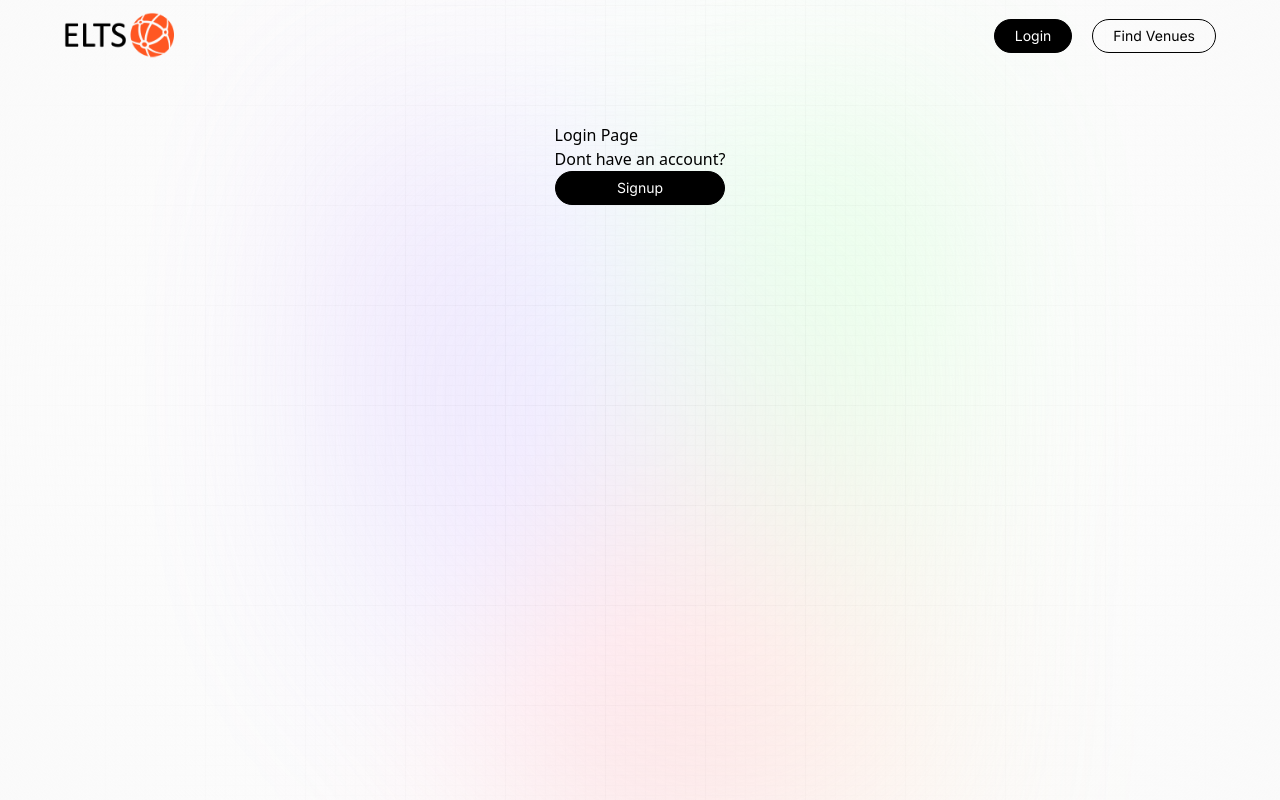
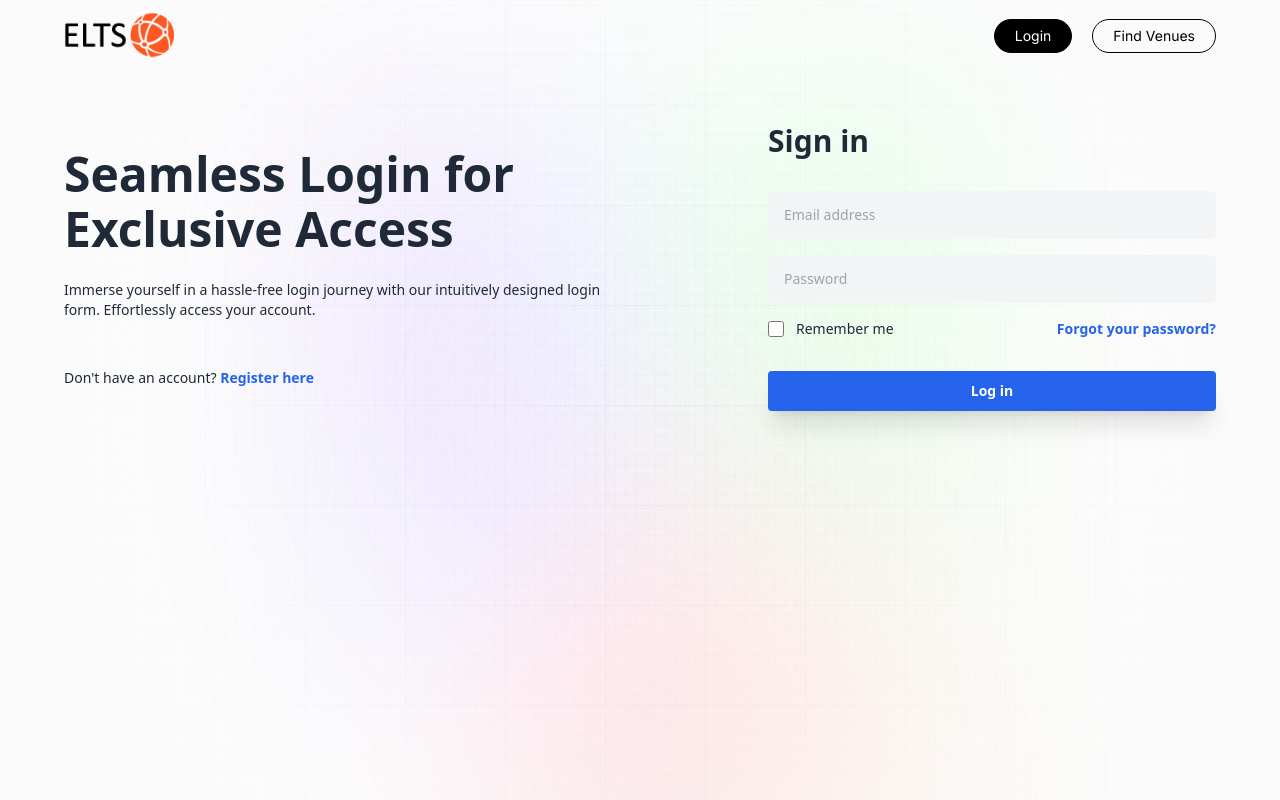
Before and after one commit to tombk556/GartenSpace24, a Next.js app: page /login in a window 1280 px wide. Built offline with nearby package versions, Linux system fonts and the light colour scheme.

Commit message:
added login

```diff
--- a/app/login/page.js
+++ b/app/login/page.js
@@ -1,16 +1,86 @@
-import React from "react";
+"use client";
 import Link from "next/link";
 
-const page = () => {
+export default function Page() {
   return (
-    <div className="">
-      Login Page
-      <p>Dont have an account?</p>
-      <Link href="/signup" className="black_btn">
-        Signup
-      </Link>
-    </div>
+        <div className="grid md:grid-cols-2 items-center gap-10 max-w-6xl w-full">
+          <div>
+            <h2 className="lg:text-5xl text-4xl font-extrabold lg:leading-[55px] text-gray-800">
+              Seamless Login for Exclusive Access
+            </h2>
+            <p className="text-sm mt-6 text-gray-800">
+              Immerse yourself in a hassle-free login journey with our
+              intuitively designed login form. Effortlessly access your account.
+            </p>
+            <p className="text-sm mt-12 text-gray-800">
+              Don't have an account?{" "}
+              <Link href="/register" className="text-blue-600 font-semibold hover:underline">
+                  Register here
+              </Link>
+            </p>
+          </div>
+
+          <form className="max-w-md md:ml-auto w-full">
+            <h3 className="text-gray-800 text-3xl font-extrabold mb-8">
+              Sign in
+            </h3>
+
+            <div className="space-y-4">
+              <div>
+                <input
+                  name="email"
+                  type="email"
+                  autoComplete="email"
+                  required
+                  className="bg-gray-100 w-full text-sm text-gray-800 px-4 py-3.5 rounded-md outline-blue-600 focus:bg-transparent"
+                  placeholder="Email address"
+                />
+              </div>
+              <div>
+                <input
+                  name="password"
+                  type="password"
+                  autoComplete="current-password"
+                  required
+                  className="bg-gray-100 w-full text-sm text-gray-800 px-4 py-3.5 rounded-md outline-blue-600 focus:bg-transparent"
+                  placeholder="Password"
+                />
+              </div>
+              <div className="flex flex-wrap items-center justify-between gap-4">
+                <div className="flex items-center">
+                  <input
+                    id="remember-me"
+                    name="remember-me"
+                    type="checkbox"
+                    className="h-4 w-4 text-blue-600 focus:ring-blue-500 border-gray-300 rounded"
+                  />
+                  <label
+                    htmlFor="remember-me"
+                    className="ml-3 block text-sm text-gray-800"
+                  >
+                    Remember me
+                  </label>
+                </div>
+                <div className="text-sm">
+                  <Link
+                    href="/forgot-password"
+                    className="text-blue-600 hover:text-blue-500 font-semibold"
+                  >
+                    Forgot your password?
+                  </Link>
+                </div>
+              </div>
+            </div>
+
+            <div className="mt-8">
+              <button
+                type="submit"
+                className="w-full shadow-xl py-2.5 px-4 text-sm font-semibold rounded text-white bg-blue-600 hover:bg-blue-700 focus:outline-none"
+              >
+                Log in
+              </button>
+            </div>
+          </form>
+        </div>
   );
-};
-
-export default page;
+}
```
